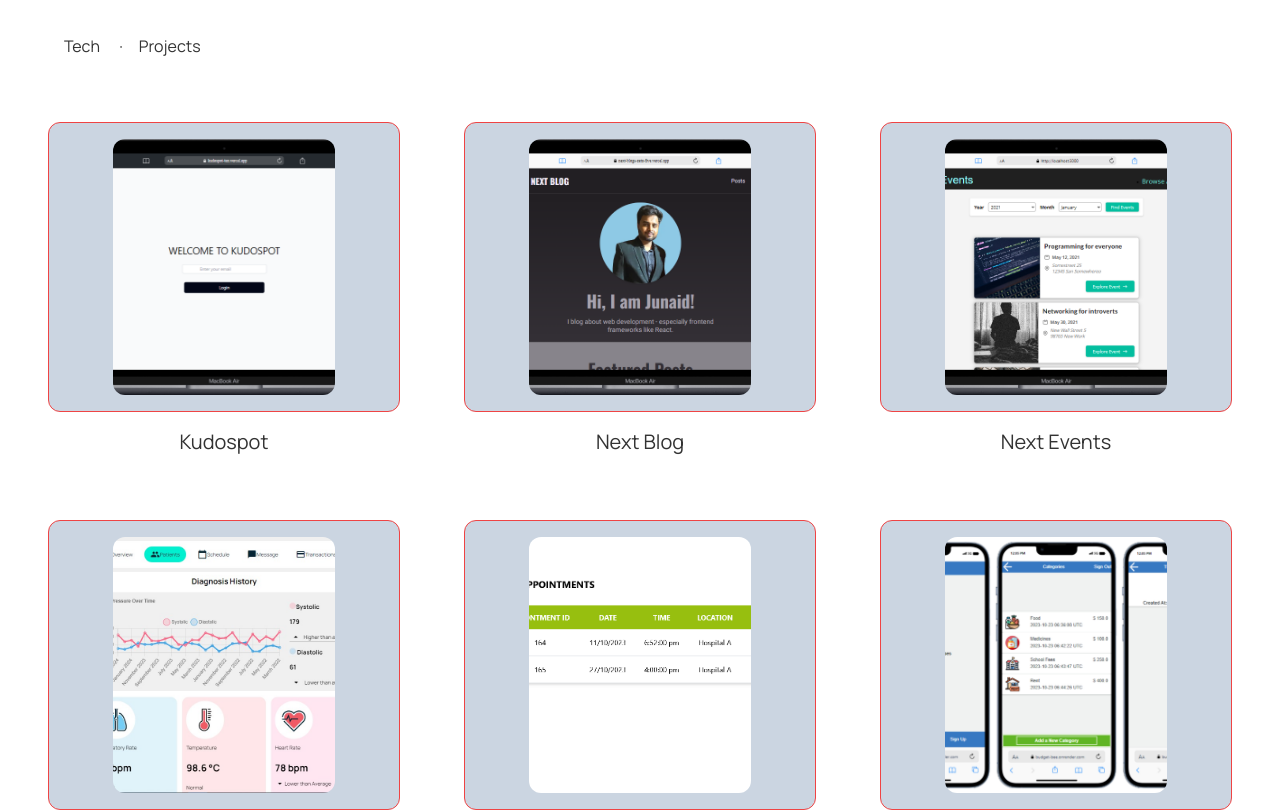
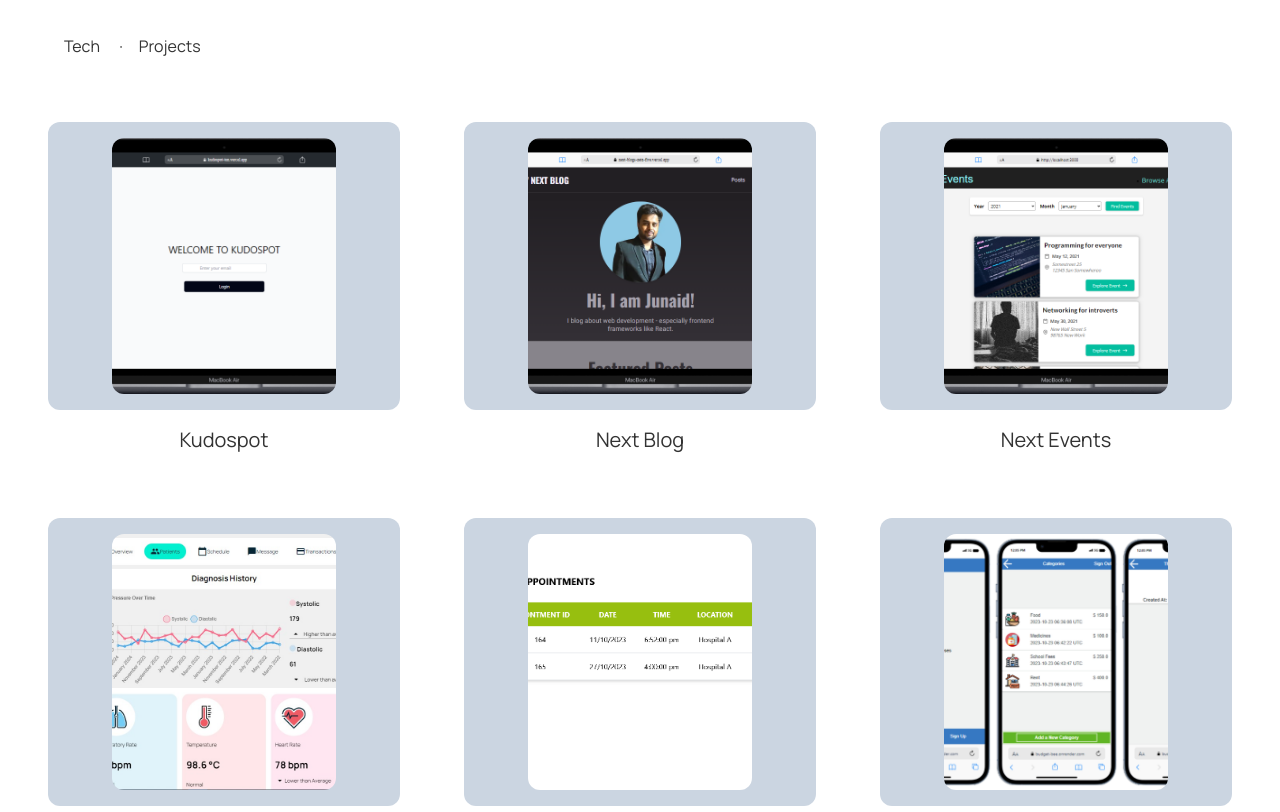
Before and after one commit to iamsjunaid/portfolio_v2.0, a React (Vite) app in the folder frontend/: page / in a window 1280 px wide. Shown: the part 1720-2532 px from the top of the page. Built offline with nearby package versions, Linux system fonts and the light colour scheme.

Commit message:
fix: remove unnecessary border from project card in Work page

```diff
--- a/frontend/src/pages/Work.tsx
+++ b/frontend/src/pages/Work.tsx
@@ -28,7 +28,7 @@
           key={project.title}
           className="flex flex-col items-center p-4"
         >
-          <div className="relative group overflow-hidden rounded-xl bg-slate-300 p-4 sm:px-16 w-full h-full border border-red-500">
+          <div className="relative group overflow-hidden rounded-xl bg-slate-300 p-4 sm:px-16 w-full h-full">
             {/* Project Image */}
             <img
               src={project.img}
```
